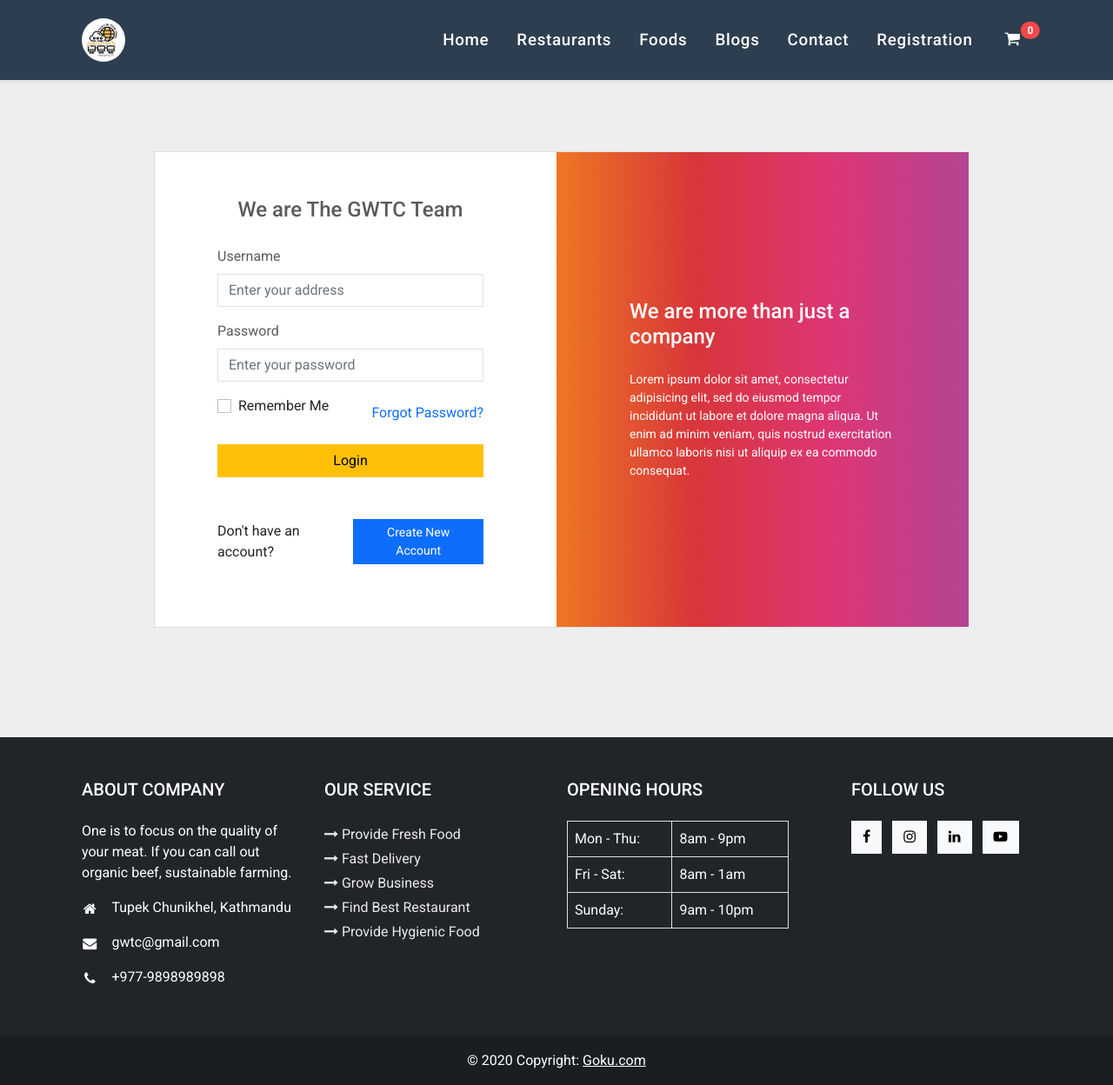
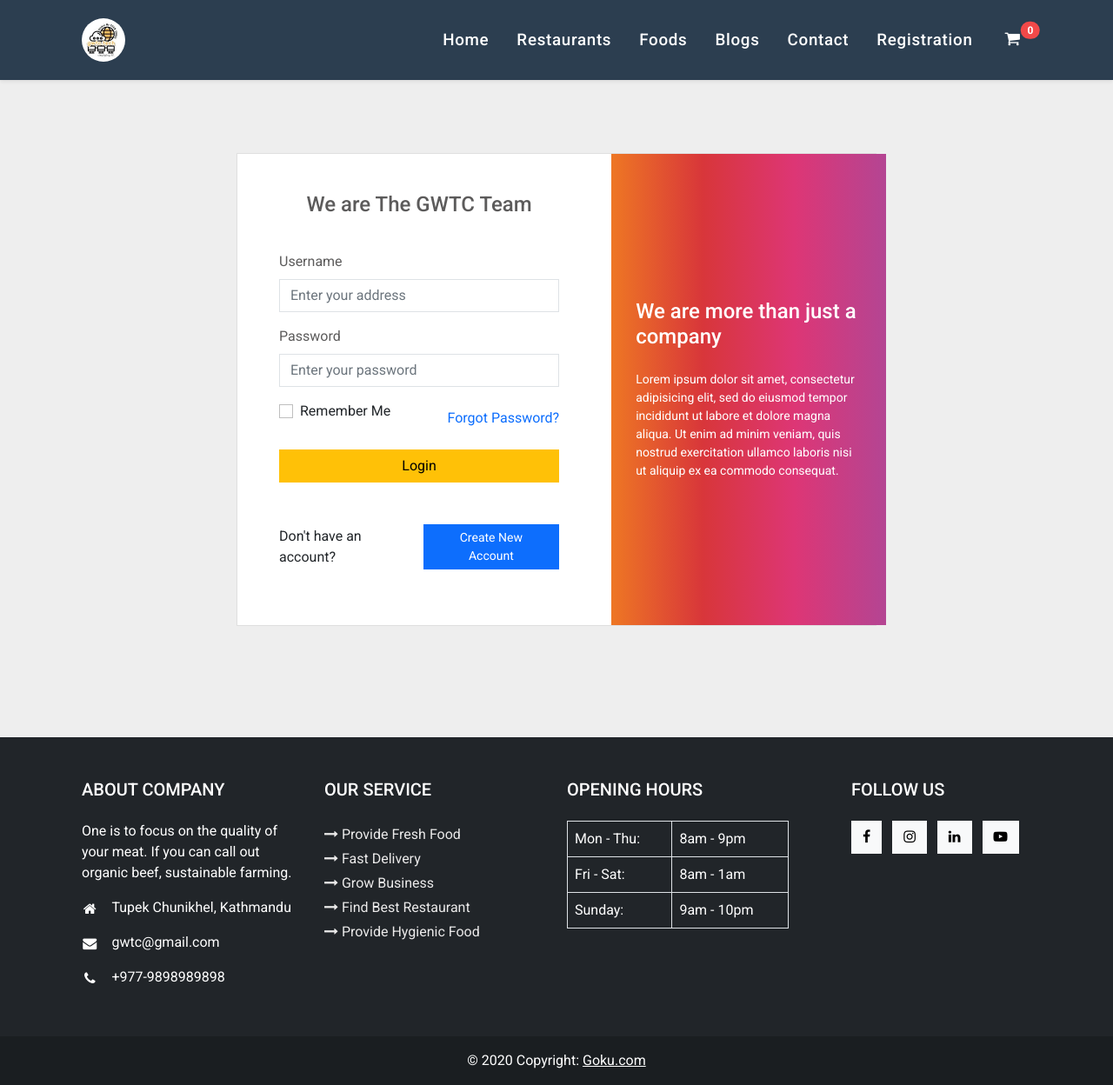
Before and after one commit to gokarna123-goku/multi_vendor_platform, a Django app: page /accounts/login/ in a window 1280 px wide. Shown: the whole page at 87% size. Run offline with Django 3.2, Linux system fonts and the light colour scheme; some libraries are stand-ins or nearby versions.

Commit message:
modified

```diff
--- a/static/css/restaurant.css
+++ b/static/css/restaurant.css
@@ -923,6 +923,15 @@ ul{
     color: #fa6b05;
 }
 
+.login-bg {
+    /* fallback for old browsers */
+    background: #fccb90;
+    /* Chrome 10-25, Safari 5.1-6 */
+    background: -webkit-linear-gradient(to right, #ee7724, #d8363a, #dd3675, #b44593);
+    /* W3C, IE 10+/ Edge, Firefox 16+, Chrome 26+, Opera 12+, Safari 7+ */
+    background: linear-gradient(to right, #ee7724, #d8363a, #dd3675, #b44593);
+}
+
 /* Copied Section start here */
 .gradient-custom-2 {
     /* fallback for old browsers */
--- a/templates/registration/login.html
+++ b/templates/registration/login.html
@@ -7,13 +7,58 @@
     <section class="h-100 gradient-form mb-0" style="background-color: #eee;">
         <div class="container py-3 h-100 mb-0">
             <div class="row d-flex justify-content-center align-items-center h-100">
-                <div class="col-xl-10">
+                <div class="col-xl-8">
                     <div class="card text-black" style="border-radius: 0px;">
                         <div class="row">
-                            <div class="col-lg-6">
+                            <!--  -->
+                            <div class="col-lg-7 py-4">
+                                <div class="px-5 py-3">
+                                    <h4 class="mt-1 mb-4 pb-3 pb-1 title text-center">We are The GWTC Team</h4>
+                                    <form>
+                                        <div class="form-outline mb-3">
+                                            <label class="form-label mb-2 title" for="address">Username</label>
+                                            <input type="text" id="address" class="form-control title border"
+                                                placeholder="Enter your address" required />
+                                        </div>
+                                        <div class="form-outline mb-3">
+                                            <label class="form-label mb-2 title" for="password">Password</label>
+                                            <input type="password" id="password" class="form-control title border"
+                                                placeholder="Enter your password" required />
+                                        </div>
+
+                                        <div class="d-flex justify-content-between align-items-center mb-3">
+                                            <div class="form-check mb-3">
+                                                <input class="form-check-input" type="checkbox" value=""
+                                                    id="flexCheckDefault">
+                                                <label class="form-check-label" for="flexCheckDefault">
+                                                    Remember Me
+                                                </label>
+                                            </div>
+                                            <a href="#" class="text-decoration-none">Forgot Password?</a>
+                                        </div>
+                                        <button class="btn btn-warning w-100 mb-5">Login</button>
+                                        <div class="d-flex align-items-center justify-content-center pb-4">
+                                            <p class="mb-0 me-2">Don't have an account?</p>
+                                            <a href="#" class="btn btn-sm btn-primary px-3">Create New Account</a>
+                                        </div>
+                                    </form>
+                                </div>
+                            </div>
+                            <div class="col-lg-5 login-bg d-flex align-items-center">
+                                <div class="text-white px-3 py-4">
+                                    <h4 class="mb-4">We are more than just a company</h4>
+                                    <p class="small mb-0">
+                                        Lorem ipsum dolor sit amet, consectetur adipisicing elit, sed do
+                                        eiusmod
+                                        tempor incididunt ut labore et dolore magna aliqua. Ut enim ad minim veniam,
+                                        quis
+                                        nostrud
+                                        exercitation ullamco laboris nisi ut aliquip ex ea commodo consequat.</p>
+                                </div>
+                            </div>
+                            <!-- <div class="col-lg-6">
                                 <div class="card-body p-md-5 mx-md-4">
                                     <h4 class="mt-1 mb-4 pb-1 title text-center">We are The GWTC Team</h4>
-                                    <!--  -->
                                     <form>
                                         <div class="form-outline mb-3">
                                             <label class="form-label mb-2 title" for="address">Username</label>
@@ -44,7 +89,6 @@
                                     </form>
                                 </div>
                             </div>
-                            <!--  -->
                             <div class="col-lg-6 d-flex align-items-center gradient-custom-2"
                                 style="border-radius: 0px;">
                                 <div class="text-white px-3 py-4 p-md-5 mx-md-4">
@@ -57,7 +101,7 @@
                                         nostrud
                                         exercitation ullamco laboris nisi ut aliquip ex ea commodo consequat.</p>
                                 </div>
-                            </div>
+                            </div> -->
                         </div>
                     </div>
                 </div>
```
Also changed, not shown: db.sqlite3, media/blogs/202211011305141325199.jpg (added).
